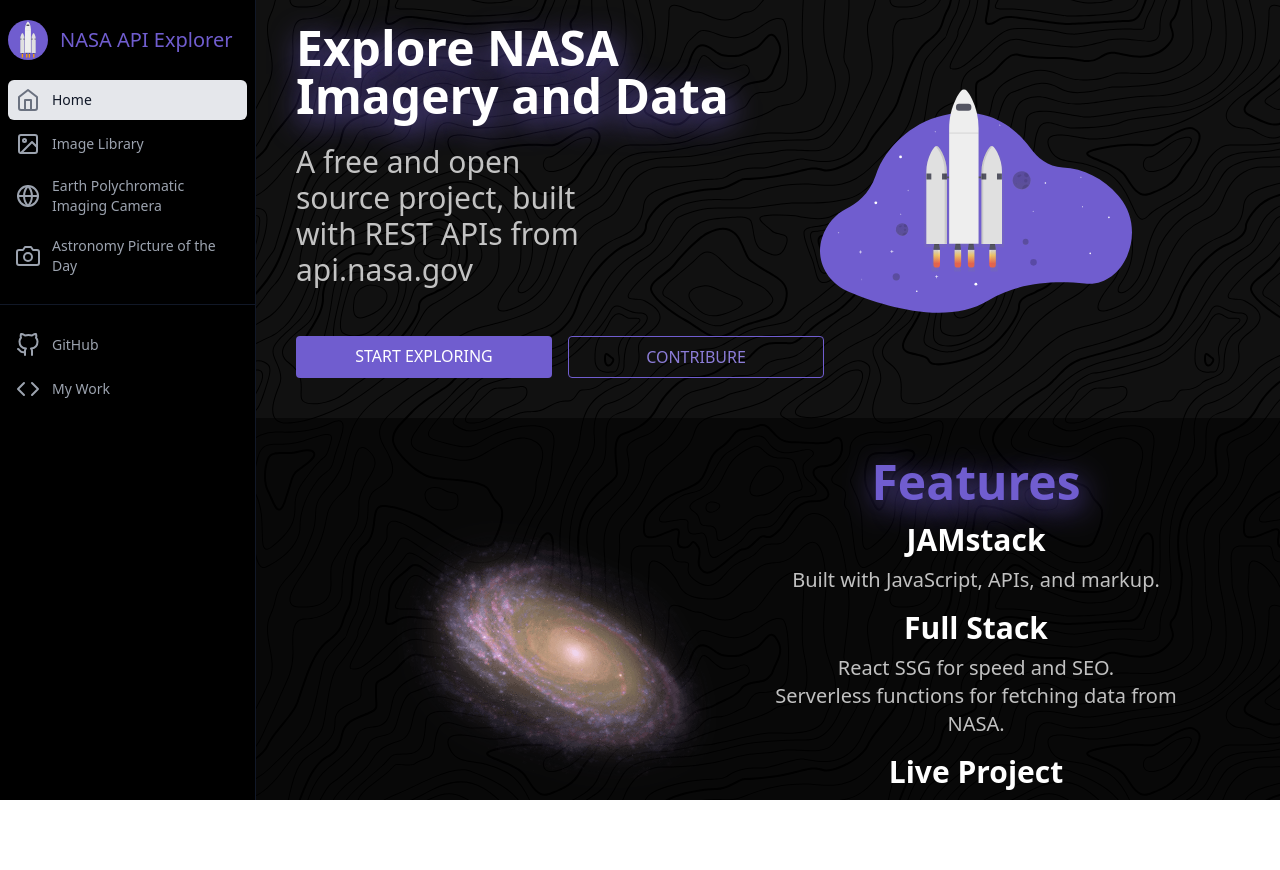
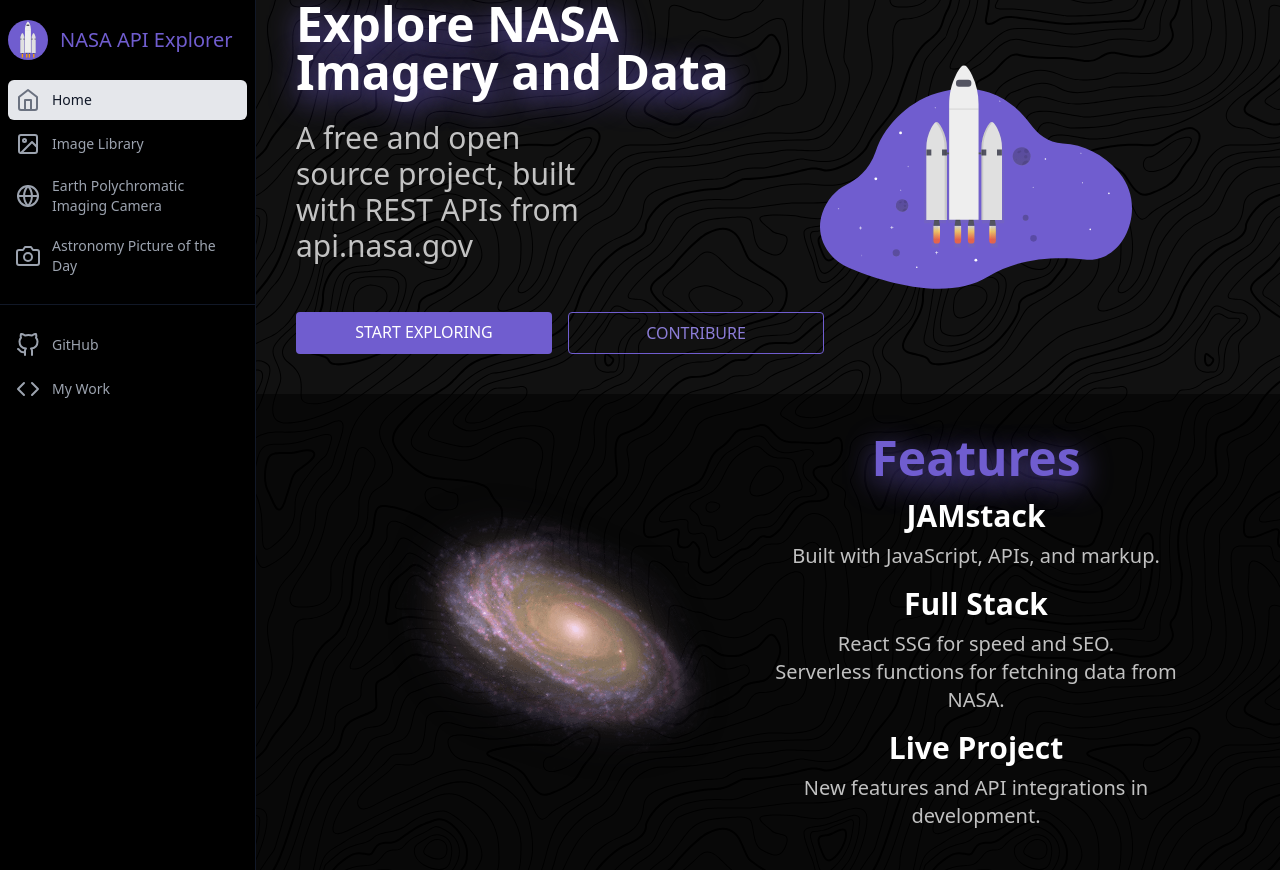
Before and after one commit to ZachScroggins/nasa-api-explorer, a Next.js app: page / in a window 1280 px wide. Before the commit the page ends 800 px from the top, so only its background shows below. Built offline with nearby package versions, Linux system fonts and the light colour scheme; what @tailwindcss/typography would draw is missing.

Commit message:
home and images scrolling correctly

```diff
--- a/components/Layout/MobileHeader.tsx
+++ b/components/Layout/MobileHeader.tsx
@@ -3,7 +3,7 @@ import Link from 'next/link';
 
 export default function MobileHeader({ setIsOpen }) {
   return (
-    <div className='lg:hidden'>
+    <div className='fixed top-0 left-0 z-10 w-full lg:hidden'>
       <div className='flex items-center justify-between px-4 py-2 bg-black border-b border-black'>
         <Link href='/'>
           <a className='flex items-center flex-shrink-0 text-2xl font-medium'>
--- a/components/Layout/index.tsx
+++ b/components/Layout/index.tsx
@@ -30,16 +30,16 @@ export default function Layout({ children }) {
 
   return (
     <>
-      <div className='flex h-screen overflow-hidden bg-white'>
+      <div className='flex'>
         <MobileSidebar
           isOpen={isOpen}
           setIsOpen={setIsOpen}
           currentIndex={currentIndex}
         />
         <StaticSidebar currentIndex={currentIndex} />
-        <div className='flex flex-col flex-1 min-w-0 overflow-hidden'>
+        <div className='flex flex-col flex-1 min-w-0'>
           <MobileHeader setIsOpen={setIsOpen} />
-          <div className='relative z-0 flex flex-1 overflow-hidden'>
+          <div className='relative z-0 flex flex-1'>
             <main
               className='relative z-0 flex-1 overflow-y-auto text-white bg-background focus:outline-none xl:order-last'
               tabIndex={0}
--- a/pages/apod.tsx
+++ b/pages/apod.tsx
@@ -3,7 +3,7 @@ import Head from 'next/head';
 
 export default function apod() {
   return (
-    <div>
+    <div className='h-screen'>
       <Head>
         <title>Astronomy Picture of the Day | NASA API Explorer</title>
       </Head>
--- a/pages/epic.tsx
+++ b/pages/epic.tsx
@@ -52,7 +52,7 @@ export default function epic({ data, type, error }) {
   }
 
   return (
-    <div>
+    <div className='h-screen'>
       <Head>
         <title>Earth Polychromatic Imaging Camera | NASA API Explorer</title>
       </Head>
--- a/pages/images/index.tsx
+++ b/pages/images/index.tsx
@@ -9,7 +9,7 @@ export default function images({ data, error }) {
       <Head>
         <title>Images | NASA API Explorer</title>
       </Head>
-      <div className='flex h-screen overflow-hidden'>
+      <div className='flex min-h-screen overflow-hidden'>
         <div className='flex flex-col flex-1 overflow-hidden'>
           <Search />
           <Results data={data} error={error} />
--- a/pages/index.tsx
+++ b/pages/index.tsx
@@ -8,7 +8,7 @@ export default function Home() {
       <Head>
         <title>NASA API Explorer</title>
       </Head>
-      <div className='px-4 pt-6'>
+      <div className='min-h-screen px-4'>
         <div
           className='grid pb-10 mx-auto sm:px-32 lg:grid-cols-2 lg:px-5 xl:px-20'
           style={{ maxWidth: '2000px' }}
--- a/styles/globals.css
+++ b/styles/globals.css
@@ -4,8 +4,10 @@
 
 @layer base {
   @screen lg {
+    html,
     body {
       /* overscroll-y-behavior: none; */
+      min-height: 100vh;
     }
   }
 }
```
